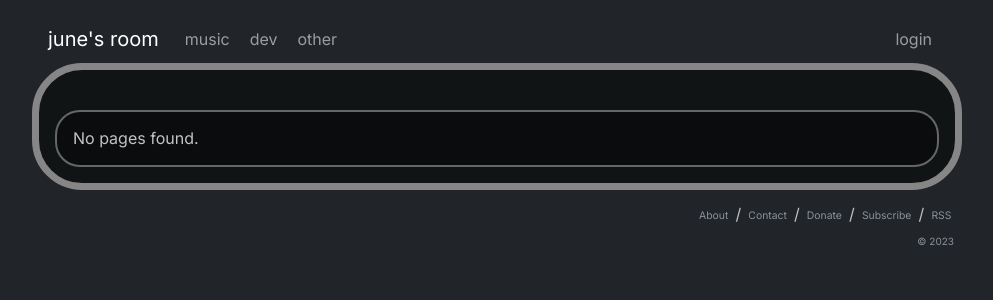
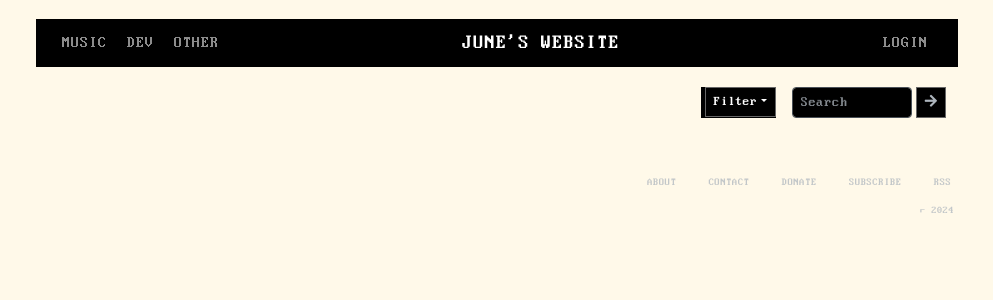
Before and after one commit to emuyia/juneweb, a Flask app: page / in a window 1280 px wide. Shown: the top 300 px of the page, without its empty margins (143-1136 px from the left). Run offline with Flask 3, Linux system fonts and the light colour scheme; data that the repository does not hold is empty; parts of the project's set-up code (start-up, migrations or seed data) failed here and were passed over; some libraries are stand-ins or nearby versions.

Commit message:
start restyle

```diff
--- a/src/routes/blog.py
+++ b/src/routes/blog.py
@@ -16,7 +16,7 @@ from bs4 import BeautifulSoup
 import os
 
 
-@app.route('/posts', methods=['GET', 'POST'])
+@app.route('/', methods=['GET', 'POST'])
 def blog():
     selected_tags = request.args.get('tags')
     posts = Post.query
--- a/src/routes/common.py
+++ b/src/routes/common.py
@@ -4,10 +4,10 @@ from flask import render_template, render_template_string, redirect, url_for
 from sqlalchemy import desc
 
 
-@app.route('/', methods=['GET', 'POST'])
-def home():
-    pages = Page.query.order_by(Page.title).all()
-    return render_template("index.html", pages=pages)
+#@app.route('/', methods=['GET', 'POST'])
+#def home():
+#    pages = Page.query.order_by(Page.title).all()
+#    return render_template("blog.html", pages=pages)
 
 
 @app.route('/<path:title>')
--- a/src/static/css/style.css
+++ b/src/static/css/style.css
@@ -1,27 +1,38 @@
 @import url('https://fonts.googleapis.com/css?family=Inter');
+@import url('https://fonts.googleapis.com/css?family=Silkscreen');
+@import url('https://fonts.googleapis.com/css?family=Press+Start+2P');
+@import url('https://fonts.googleapis.com/css?family=VT323');
+@import url('https://fonts.googleapis.com/css?family=Pixelify+Sans');
+
+@font-face {
+    font-family: 'Perfect DOS VGA 437';
+    src: url('/static/fonts/Perfect DOS VGA 437.ttf') format('truetype');
+    font-weight: normal;
+    font-style: normal;
+}
 
 /* Variables */
 :root {
-    --bg-color: #212529;
-    --panel-color: #111415;
-    --text-color: #c3c3c3;
+    --bg-color: #fff9e9;
+    --panel-color: transparent;
+    --text-color: #fff9e9;
     --border-color: #868686;
     --border-color-sub: #666666;
-    --panel-color-a: #0b0c0d;
-    --panel-color-b: #090a0b;
-    --border-radius: 25px;
-    --border-radius-main: 50px;
-    --border-radius-item: 15px;
-    --border-size-main: 7px;
-    --border-size-a: 2px;
-    --border-size-b: 1px;
+    --panel-color-a: #000000;
+    --panel-color-b: #000000;
+    --border-radius: 0px;
+    --border-radius-main: 0px;
+    --border-radius-item: 0px;
+    --border-size-main: 0px;
+    --border-size-a: 0px;
+    --border-size-b: 0px;
     --font-size-sub: 12px;
     --font-size-list: 13px;
     --font-size-title: 30px;
     --font-size-subtitle: 18px;
-    --link-color: #ff78a1;
-    --link-color-hover: #FF69B4;
-    --nav-color-hover: #7e3b4f;
+    --link-color: #fff9e1;
+    --link-color-hover: #e2dcc7;
+    --nav-color-hover: transparent;
     --miniature-height: 150px;
     --card-body-height: 200px;
     --miniature-font-size: 0.65em;
@@ -39,11 +50,17 @@
 /* Typography */
 .brand,
 .nav-text,
-body {
-    font-family: 'Inter', fallback, sans-serif;
+.card-title {
+    font-family: 'Perfect DOS VGA 437', fallback, sans-serif;
+    text-transform: uppercase;
+}
+
+.upper {
+    text-transform: uppercase;
 }
 
 body {
+    font-family: 'Perfect DOS VGA 437', fallback, sans-serif;
     margin: 0;
     padding: 0;
     color: var(--text-color);
@@ -194,6 +211,10 @@ td {
     padding: 5px;
 }
 
+.bg-dark {
+    background-color: #000000 !important;
+}
+
 
 
 /* Components */
@@ -211,7 +232,7 @@ td {
 
 /* --- navbar --- */
 .navbar.bg-dark {
-    background-color: transparent !important;
+    background-color: #000000 !important;
 }
 
 .navbar.rounded {
--- a/src/templates/base.html
+++ b/src/templates/base.html
@@ -10,13 +10,13 @@
     </head>
     <body>
         <div class="container">
-          <nav class="navbar navbar-expand-lg navbar-dark bg-dark rounded p-1">
+          <nav class="navbar navbar-expand-lg navbar-dark bg-dark rounded p-1 m-1">
             <div class="container-fluid">
-              <a class="navbar-brand {{'active' if request.path == url_for('home') else ''}} brand" href="{{ url_for('home') }}">june's room</a>
 
-              <button class="navbar-toggler" type="button" data-bs-toggle="collapse" data-bs-target="#navbarNav" aria-controls="navbarNav" aria-expanded="false" aria-label="Toggle navigation">
+
+              <!--<button class="navbar-toggler" type="button" data-bs-toggle="collapse" data-bs-target="#navbarNav" aria-controls="navbarNav" aria-expanded="false" aria-label="Toggle navigation">
                 <span class="navbar-toggler-icon"></span>
-              </button>
+              </button>-->
 
               <div class="collapse navbar-collapse nav-text" id="navbarNav">
 
@@ -41,6 +41,8 @@
                     </li>
                 </ul>
 
+                <a class="navbar-brand {{'active' if request.path == url_for('blog') else ''}} brand ms-auto" href="{{ url_for('blog') }}">june's website</a>
+
                 <ul class="navbar-nav ms-auto">
                     {% if current_user.is_authenticated %}
                         <li class="nav-item px-1">
@@ -63,7 +65,7 @@
                 {% block content %}{% endblock %}
             </div>
 
-            <footer class="p-2">
+            <footer class="p-2 upper">
                 <div class="pt-1 d-flex justify-content-end">
                     <div>
                         <a class="btn btn-xsm text-muted contact" href="{{ url_for('page', title='about') }}" target="_self">About</a>
@@ -74,7 +76,7 @@
                     </div>
                 </div>
                 <div class="d-flex justify-content-end mt-2">
-                    <span class="text-muted fs-10 ms-2">© 2023 </span>
+                    <span class="text-muted fs-10 ms-2">© 2024 </span>
                 </div>
             </footer>
 
--- a/src/templates/blog.html
+++ b/src/templates/blog.html
@@ -3,7 +3,7 @@
 {% block content %}
 
 <div class="d-flex mb-1">
-    <div class="ms-auto d-flex">
+    <div class="ms-auto d-flex panel-a">
         {% for tag_name in selected_tags %}
             <div class="d-flex m-1">
                 <span class="badge bg-primary" style="cursor: pointer;">#{{ tag_name }}</span>
@@ -26,8 +26,8 @@
         </div>
     </div>
     <form action="{{ url_for('search') }}" method="get" class="d-flex">
-        <input type="text" name="q" class="form-control form-control-sm ms-3" placeholder="Search" style="width: 120px;">
-        <button type="submit" class="btn btn-sm ms-1"><i class="fa fa-arrow-right"></i></button>
+        <input type="text" name="q" class="form-control form-control-sm ms-3 bg-dark" placeholder="Search" style="width: 120px;">
+        <button type="submit" class="btn btn-sm ms-1 bg-dark"><i class="fa fa-arrow-right"></i></button>
     </form>
 </div>
 
```
Also changed, not shown: src/static/fonts/Perfect DOS VGA 437.ttf (added).
